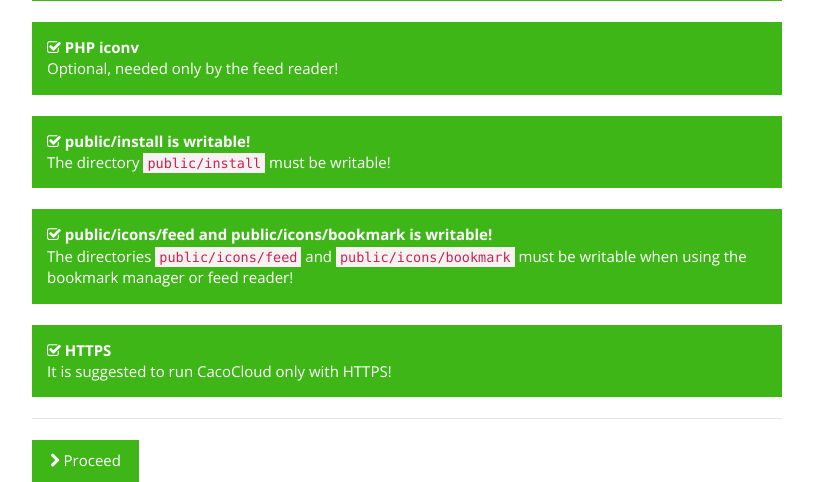
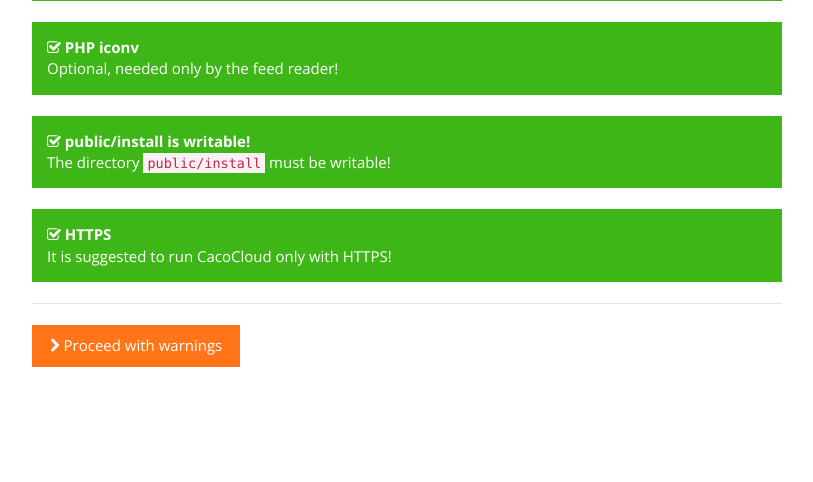
Before and after one commit to Cacodaimon/CacoCloud, a PHP site: template public/install/views/step-requirements.phtml in a window 1280 px wide. Shown: the part 814-1296 px from the top of the page, without its empty margins (428-1241 px from the left). After the commit the page ends 1181 px from the top, so only its background shows below. Run offline with PHP 8.4, Linux system fonts and the light colour scheme; the template is opened without the code that fills it: most values are stand-ins (such as "Sample title", 1, 10 or a date in 2020); data that the repository does not hold is empty; some libraries are stand-ins or nearby versions.

Commit message:
Installed does not need to check if icon dirs are writable, create archive script has more text excludes.

```diff
--- a/public/install/index.php
+++ b/public/install/index.php
@@ -33,7 +33,6 @@
             'mbstring'           => extension_loaded('mbstring'),
             'iconv'              => extension_loaded('iconv'),
             'installDirWritable' => is_writable(__DIR__),
-            'iconDirsWritable'   => is_writable(getcwd() . '/public/icons/bookmark') && is_writable(getcwd() . '/public/icons/feed'),
             'php_5_4'            => version_compare(PHP_VERSION, '5.4.0', '>='),
         ]);
     });
--- a/public/install/views/step-requirements.phtml
+++ b/public/install/views/step-requirements.phtml
@@ -95,15 +95,6 @@
     </p>
 </div>
 
-<div class="alert alert-<?php echo $iconDirsWritable ? 'success' : 'warning' ?>">
-    <strong>
-        <span class="fa <?php echo $iconDirsWritable ? 'fa-check-square-o' : 'fa-square-o' ?>"></span> public/icons/feed and public/icons/bookmark is writable!
-    </strong>
-    <p>
-        The directories <code>public/icons/feed</code> and <code>public/icons/bookmark</code> must be writable when using the bookmark manager or feed reader!
-    </p>
-</div>
-
 <div class="alert alert-<?php echo $https ? 'success' : 'warning' ?>">
     <strong>
         <span class="fa <?php echo $https ? 'fa-check-square-o' : 'fa-square-o' ?>"></span> HTTPS
```
Also changed, not shown: 1 other file.
